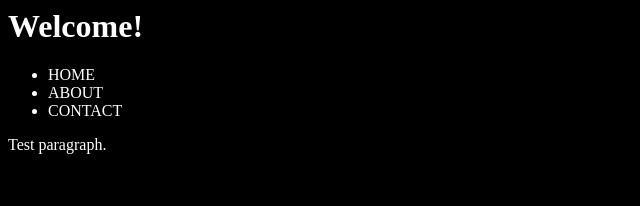
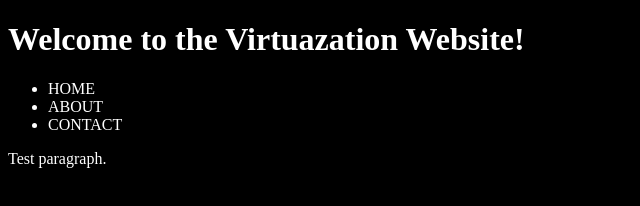
Before and after one commit to HawkEye0091/website, a plain HTML site: page index.html in a window 1280 px wide. Shown: the whole page, without its empty margins (0-640 px from the left). Drawn offline with Linux system fonts and the light colour scheme.

Commit message:
Update index.html

```diff
--- a/index.html
+++ b/index.html
@@ -1,9 +1,15 @@
+<!DOCTYPE html>
 <html>
 <head>
     <title>Virtuazation</title>
+    <base href="https://github.com/Virtuazation/website/edit/master" target="_blank">
+    <meta name="Programmer" content="Jonathan Thomason">
 </head>
 <body style="background-color:black;">
-    <h1 style="color:white;">Welcome!</h1>
+
+    <header>
+        <h1 style="color:white;">Welcome to the Virtuazation Website!</h1>
+    </header>
 
     <navbar style="color:white;">
         <ul>
```
